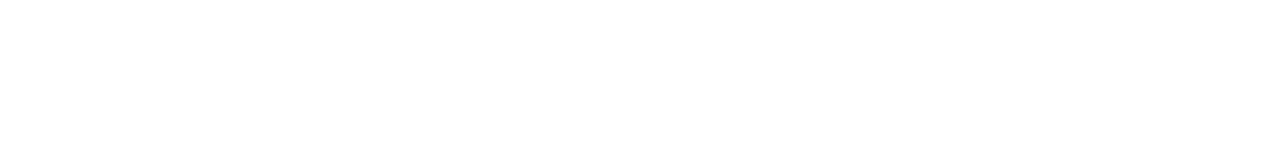
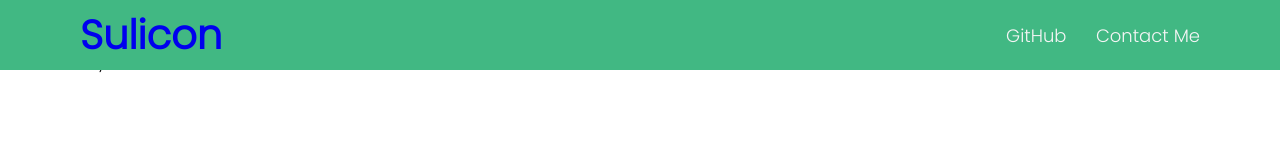
Before and after one commit to SourishSharmaDev/Vue-setup-blog, a plain HTML site: page index.html in a window 1280 px wide. Drawn offline with nearby package versions, Linux system fonts and the light colour scheme.

Commit message:
navbar completed

```diff
--- a/index.html
+++ b/index.html
@@ -1,16 +1,36 @@
 <!DOCTYPE html>
 <html>
   <head>
-    <!--Import Google Icon Font-->
-    <link href="https://fonts.googleapis.com/icon?family=Material+Icons" rel="stylesheet">
-    <!--Import materialize.css-->
-    <link rel="stylesheet" href="https://cdnjs.cloudflare.com/ajax/libs/materialize/1.0.0/css/materialize.min.css">
-    <!--Let browser know website is optimized for mobile-->
-    <meta name="viewport" content="width=device-width, initial-scale=1.0"/>
+    <link rel="stylesheet" href="style.css">
+    <link rel="stylesheet" href="https://cdnjs.cloudflare.com/ajax/libs/font-awesome/4.7.0/css/font-awesome.min.css">
   </head>
+  <body>
+    <!-- navbar -->
+    <nav class="navbar">
+      <div class="max-width">
+        <div class="logo">
+          <a href="#">Sulicon</a>
+        </div>
+        <ul class="links">
+          <li><a href="https://github.com/SourishSharmaDev">GitHub</a></li>
+          <li><a href="https://forms.gle/3uDi4EeveWAosZKj9">Contact Me</a></li>
+        </ul>
+      </div>
+    </nav>
 
-  <body>
+    <!-- home -->
+    <section class="home" id="home">
+      <div class="max-width">
+        <div class="content">
+          <div class="text1">Should you learn</div>
+          <div class="text2">VueJS</div>
+          <div class="text3">~By <span>Sourish Sharma </span> </div>
+        </div>
+      </div>
+    </section>
 
-    <script src="https://cdnjs.cloudflare.com/ajax/libs/materialize/1.0.0/js/materialize.min.js"></script>
+
+    <!-- JavaScript -->
+    <script src="app.js"></script>
   </body>
 </html>
--- a/style.css
+++ b/style.css
@@ -0,0 +1,49 @@
+@import url('https://fonts.googleapis.com/css2?family=Poppins:wght@300&display=swap');
+
+*{
+    padding: 0;
+    margin: 0;
+    box-sizing: border-box;
+    text-decoration: none;
+    font-family: 'Poppins', sans-serif;
+}
+
+.navbar{
+    position: fixed;
+    width: 100%;
+    padding: 5px 0;
+    background: #41B883;
+}
+
+.max-width{
+    max-width: 1300px;
+    padding: 0 80px;
+    margin: auto;
+}
+
+.navbar .max-width{
+    display: flex;
+    align-items: center;
+    justify-content: space-between;
+}
+
+.navbar .logo{
+    font-size: 40px;
+    font-weight: 600;
+}
+
+.navbar .logo::selection{
+    background: #34495E;
+    color: #41B883;
+}
+
+.navbar .links li{
+    display: inline-block;
+}
+
+.navbar .links li a{
+    color: whitesmoke;
+    font-size: 18px;
+    font-weight: 500;
+    margin-left: 25px;
+}
```
Also changed, not shown: app.js (added).
